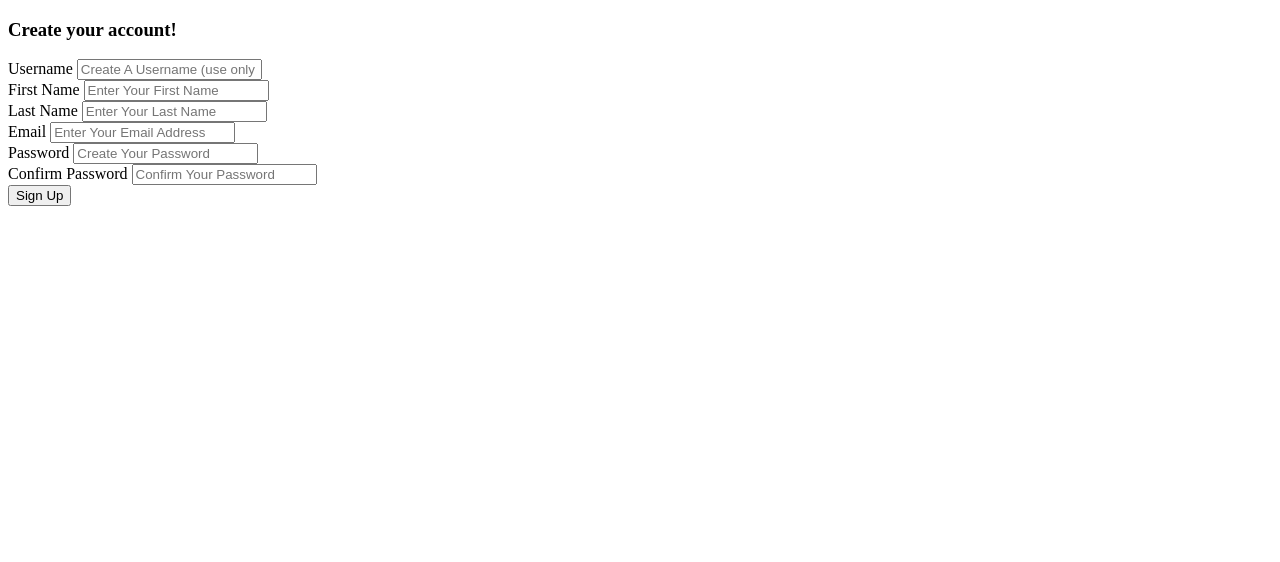
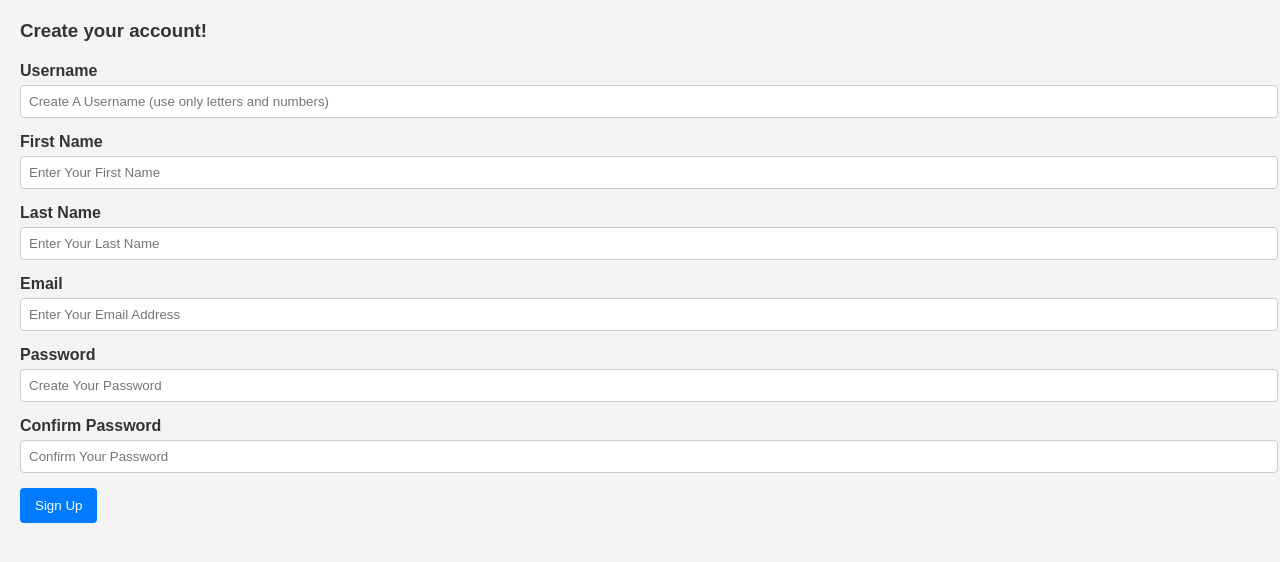
Before and after one commit to Shivam-art-creator/Django-Authentication-app, a Django app: page /signup in a window 1280 px wide. Shown: the top 562 px of the page. Run offline with Django 5.2, Linux system fonts and the light colour scheme; parts of the project's set-up code (start-up, migrations or seed data) failed here and were passed over.

Commit message:
css added to the HTML Forms

```diff
--- a/app/settings.py
+++ b/app/settings.py
@@ -125,6 +125,8 @@ USE_TZ = True
 
 STATIC_URL = 'static/'
 
+STATICFILES_DIRS = [BASE_DIR / "static"]
+
 # Default primary key field type
 # https://docs.djangoproject.com/en/5.0/ref/settings/#default-auto-field
 
--- /dev/null
+++ b/authentication/static/css/signup.css
@@ -0,0 +1,60 @@
+body {
+    font-family: Arial, sans-serif;
+    margin: 20px;
+    background-color: #f4f4f4;
+    color: #333;
+}
+
+.alert {
+    padding: 10px;
+    margin-bottom: 15px;
+    border: 1px solid #ccc;
+    border-radius: 4px;
+    background-color: #f8f9fa;
+}
+
+.alert strong {
+    font-weight: bold;
+}
+
+.alert .close {
+    border: none;
+    background: none;
+    font-size: 1.2em;
+    line-height: 1;
+}
+
+h3 {
+    color: #333;
+    margin-bottom: 20px;
+}
+
+.form-group {
+    margin-bottom: 15px;
+}
+
+.form-group label {
+    display: block;
+    margin-bottom: 5px;
+    font-weight: bold;
+}
+
+.form-group input {
+    width: 100%;
+    padding: 8px;
+    border: 1px solid #ccc;
+    border-radius: 4px;
+}
+
+button.btn-primary {
+    padding: 10px 15px;
+    background-color: #007bff;
+    color: white;
+    border: none;
+    border-radius: 4px;
+    cursor: pointer;
+}
+
+button.btn-primary:hover {
+    background-color: #0056b3;
+}
--- a/authentication/templates/authentication/signup.html
+++ b/authentication/templates/authentication/signup.html
@@ -5,6 +5,8 @@
     <meta http-equiv="X-UA-Compatible" content="IE=edge">
     <meta name="viewport" content="width=device-width, initial-scale=1.0">
     <title>Sign Up</title>
+    {% load static %}
+    <link rel="stylesheet" href="{% static 'css/signup.css' %}">
 </head>
 <body>
 
@@ -12,8 +14,8 @@
     <div class="alert alert-{{ message.tags }} alert-dismissible fade show" role="alert">
         <strong>Message:</strong> {{ message }}
         <button type="button" class="close" data-dismiss="alert" aria-label="Close">
-    <span aria-hidden="true">&times;</span>
-  </button>
+            <span aria-hidden="true">&times;</span>
+        </button>
     </div>
     {% endfor %}
 
@@ -22,27 +24,27 @@
         {% csrf_token %}
         <div class="form-group">
             <label for="username">Username</label>
-            <input type="text" class="form-control" id="username" name="username" placeholder="Create A Username (use only letters and numbers)" Required>
+            <input type="text" class="form-control" id="username" name="username" placeholder="Create A Username (use only letters and numbers)" required>
         </div>
         <div class="form-group">
             <label for="fname">First Name</label>
-            <input type="text" class="form-control" id="fname" name="fname" placeholder="Enter Your First Name" Required>
+            <input type="text" class="form-control" id="fname" name="fname" placeholder="Enter Your First Name" required>
         </div>
         <div class="form-group">
             <label for="lname">Last Name</label>
-            <input type="text" class="form-control" id="lname" name="lname" placeholder="Enter Your Last Name" Required>
+            <input type="text" class="form-control" id="lname" name="lname" placeholder="Enter Your Last Name" required>
         </div>
         <div class="form-group">
             <label for="email">Email</label>
-            <input type="email" class="form-control" id="email" name="email" placeholder="Enter Your Email Address" Required>
+            <input type="email" class="form-control" id="email" name="email" placeholder="Enter Your Email Address" required>
         </div>
         <div class="form-group">
             <label for="pass1">Password</label>
-            <input type="password" class="form-control" id="pass1" name="pass1" placeholder="Create Your Password" Required>
+            <input type="password" class="form-control" id="pass1" name="pass1" placeholder="Create Your Password" required>
         </div>
         <div class="form-group">
             <label for="pass2">Confirm Password</label>
-            <input type="password" class="form-control" id="pass2" name="pass2" placeholder="Confirm Your Password" Required>
+            <input type="password" class="form-control" id="pass2" name="pass2" placeholder="Confirm Your Password" required>
         </div>
         <button type="submit" class="btn btn-primary">Sign Up</button>
     </form>
```
Also changed, not shown: authentication/static/css/signin.css (added, +73 -0 lines), authentication/static/css/styles.css (added, +60 -0 lines), authentication/templates/authentication/index.html (+35 -1 lines), authentication/templates/authentication/signin.html (+8 -5 lines), db.sqlite3.
